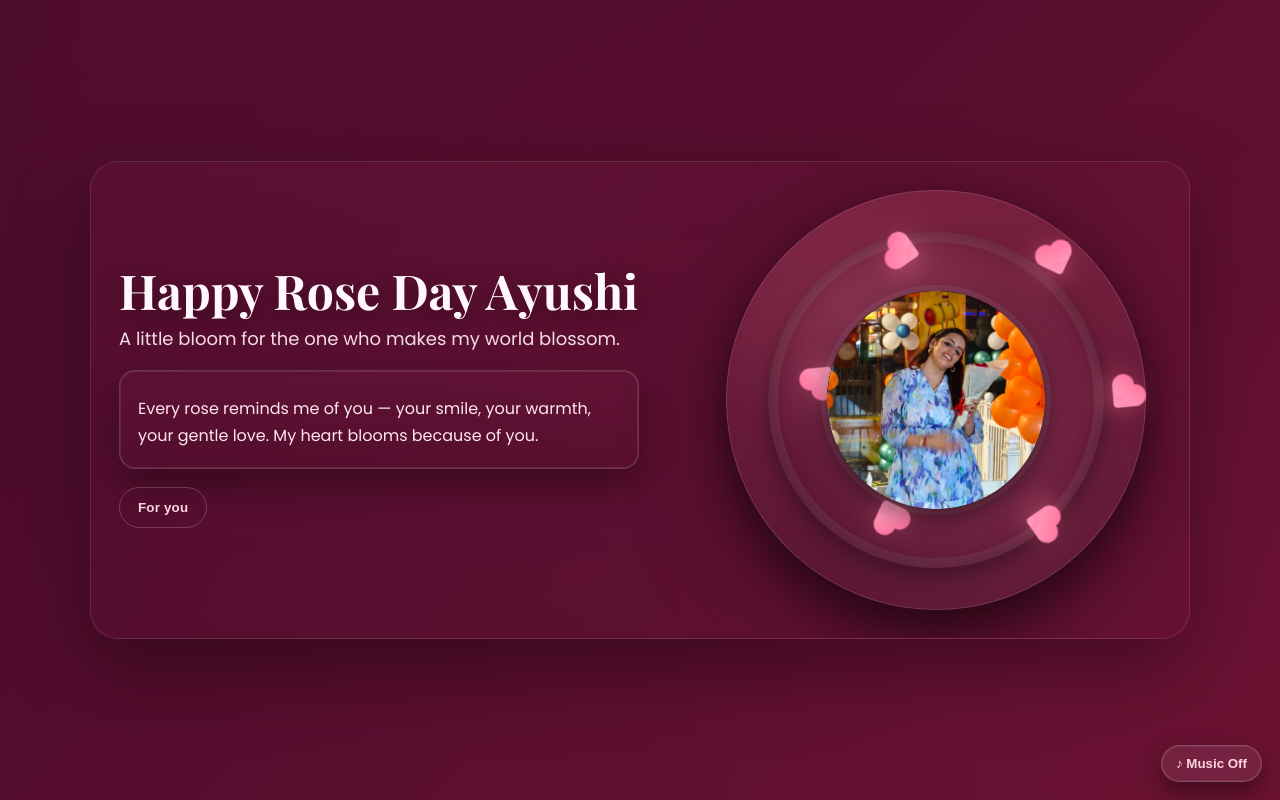
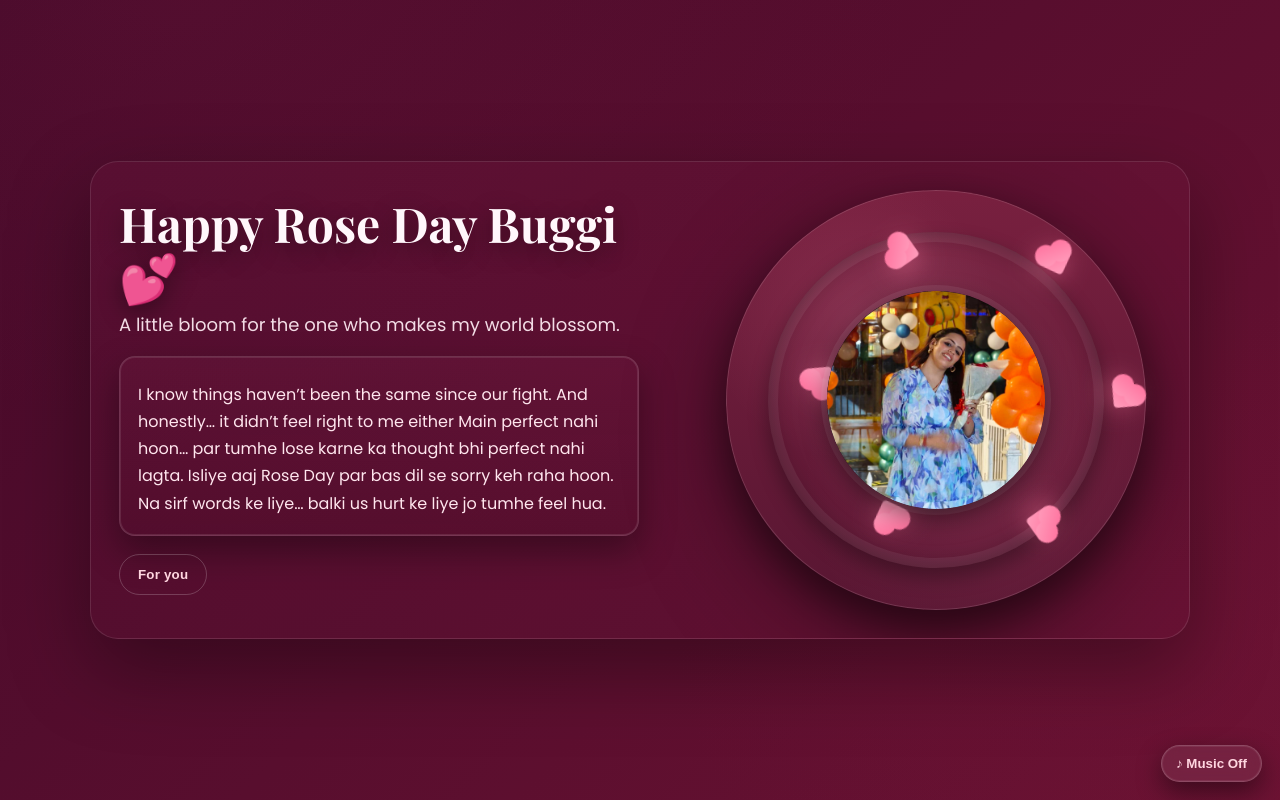
Before and after one commit to shyam126/Buggu_, a plain HTML site: page index.html in a window 1280 px wide. Drawn offline with nearby package versions, Linux system fonts and the light colour scheme.

Commit message:
Update index.html

```diff
--- a/index.html
+++ b/index.html
@@ -251,14 +251,19 @@
   <div class="hero-inner">
     <!-- LEFT: Text -->
     <section>
-      <h1 class="title">Happy Rose Day Ayushi </h1>
+      <h1 class="title">Happy Rose Day Buggi 💕 </h1>
       <p class="subtitle">A little bloom for the one who makes my world blossom.</p>
 
       <div class="note" aria-label="Dedication">
         <h3 class="to"></h3>
         <p>
-          Every rose reminds me of you — your smile, your warmth, your gentle love.
-          My heart blooms because of you.
+          I know things haven’t been the same since our fight.
+          And honestly… it didn’t feel right to me either
+
+          Main perfect nahi hoon…
+          par tumhe lose karne ka thought bhi perfect nahi lagta.
+          Isliye aaj Rose Day par bas dil se sorry keh raha hoon.
+          Na sirf words ke liye… balki us hurt ke liye jo tumhe feel hua.
         </p>
       </div>
 
```
